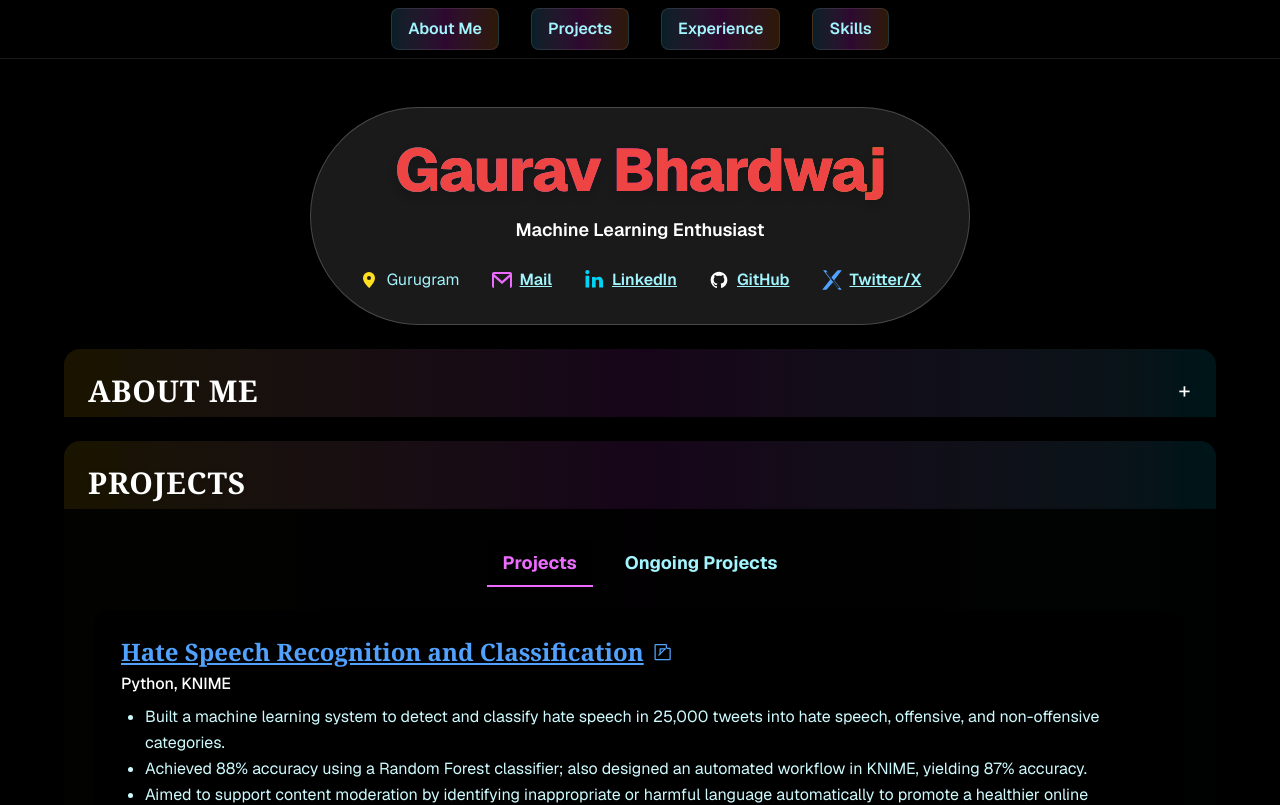
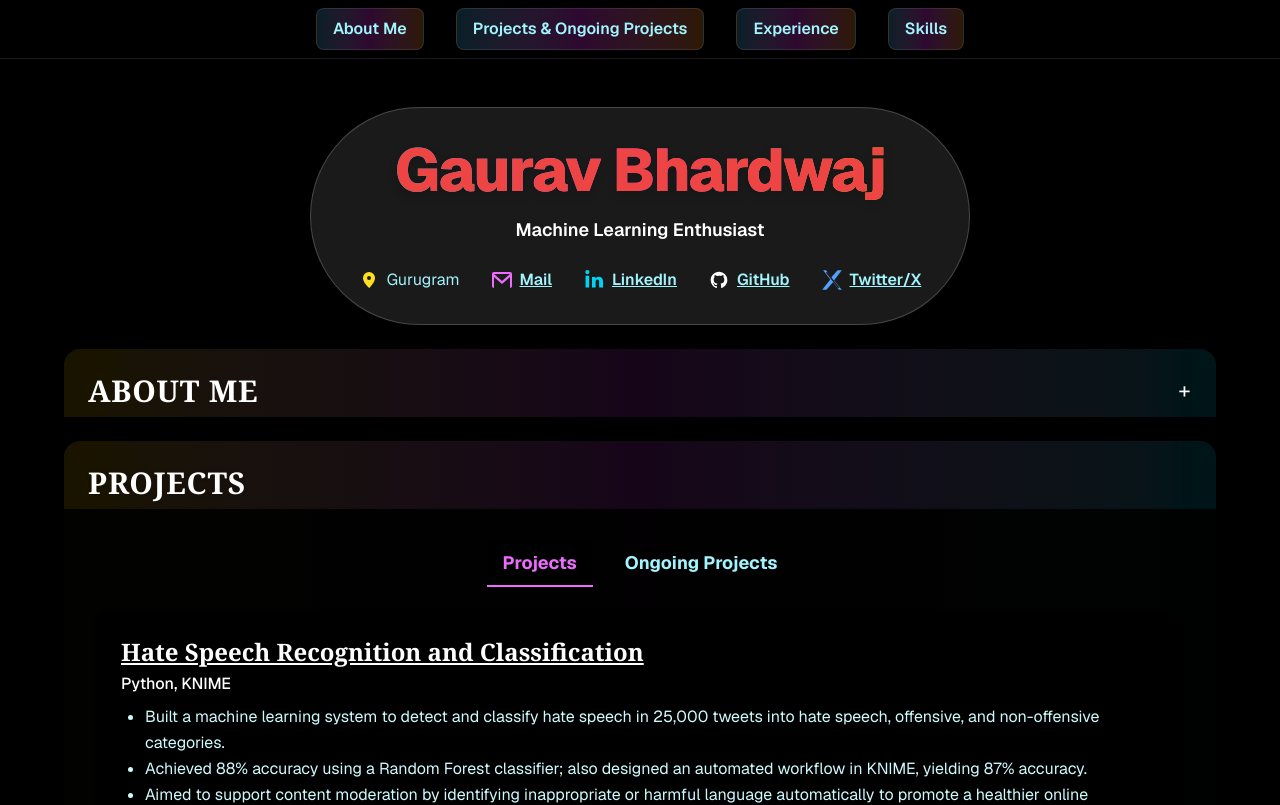
Before and after one commit to Gaurav-Bhardwajj/Gaurav-Bhardwajj.github.io, a Next.js app: page / in a window 1280 px wide. Shown: the top 805 px of the page. Built offline with nearby package versions, Linux system fonts and the light colour scheme.

Commit message:
Initial commit from Create Next App

```diff
--- a/package.json
+++ b/package.json
@@ -12,6 +12,7 @@
   },
   "dependencies": {
     "@tsparticles/react": "^3.0.0",
+    "framer-motion": "^12.19.1",
     "next": "15.3.4",
     "react": "^19.0.0",
     "react-dom": "^19.0.0"
--- a/src/app/page.tsx
+++ b/src/app/page.tsx
@@ -136,7 +136,7 @@ const skills = [
 // Sticky navigation bar component
 const sections = [
   { id: 'about', label: 'About Me' },
-  { id: 'projects', label: 'Projects' },
+  { id: 'projects', label: 'Projects & Ongoing Projects' },
   { id: 'experience', label: 'Experience' },
   { id: 'skills', label: 'Skills' },
 ];
@@ -191,19 +191,8 @@ const ProjectTabs: React.FC = () => {
           {projects.map((proj) => (
             <Card key={proj.title}>
               {proj.link ? (
-                <a
-                  href={proj.link}
-                  target="_blank"
-                  rel="noopener noreferrer"
-                  className="font-bold text-blue-400 text-2xl underline hover:text-yellow-400 focus:outline-none focus:ring-2 focus:ring-blue-400 transition-colors font-serif inline-flex items-center gap-2"
-                >
+                <a href={proj.link} target="_blank" rel="noopener noreferrer" className="font-bold text-white text-2xl underline hover:text-red-400 focus:outline-none focus:ring-2 focus:ring-red-400 transition-colors font-serif">
                   {proj.title}
-                  {/* External link icon (Heroicons outline) */}
-                  <svg xmlns="http://www.w3.org/2000/svg" fill="none" viewBox="0 0 24 24" strokeWidth={1.5} stroke="currentColor" className="w-5 h-5">
-                    <path strokeLinecap="round" strokeLinejoin="round" d="M17.25 6.75V3.75a.75.75 0 00-.75-.75h-12a.75.75 0 00-.75.75v16.5a.75.75 0 00.75.75h16.5a.75.75 0 00.75-.75v-12a.75.75 0 00-.75-.75h-3" />
-                    <path strokeLinecap="round" strokeLinejoin="round" d="M15.75 8.25l-7.5 7.5" />
-                    <path strokeLinecap="round" strokeLinejoin="round" d="M15.75 8.25h-6v6" />
-                  </svg>
                 </a>
               ) : (
                 <span className="font-bold text-white text-2xl font-serif">{proj.title}</span>
```
Also changed, not shown: src/app/ThemeToggle.tsx (added), 1 other file (tests, documents, lock files or other folders).
